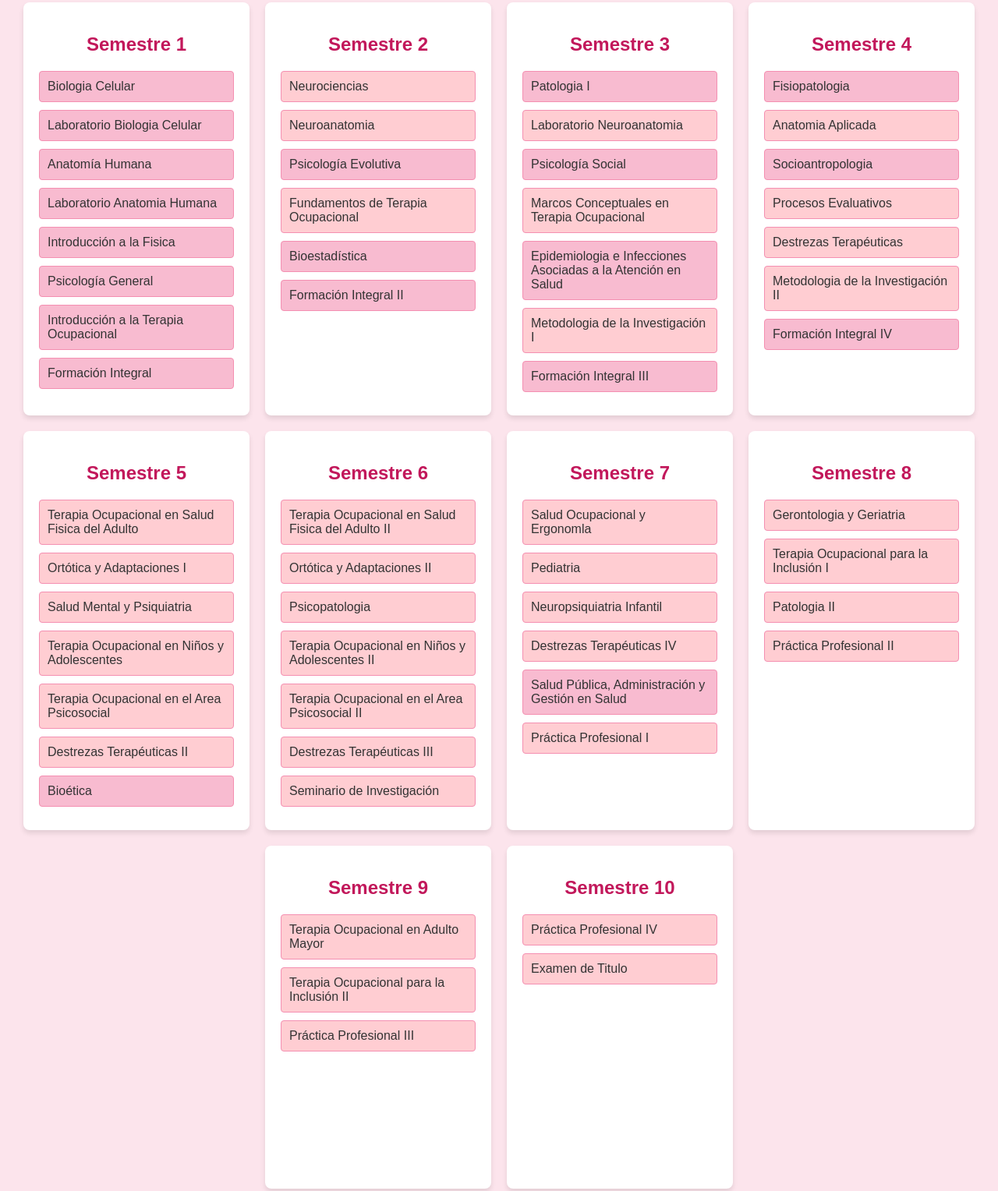
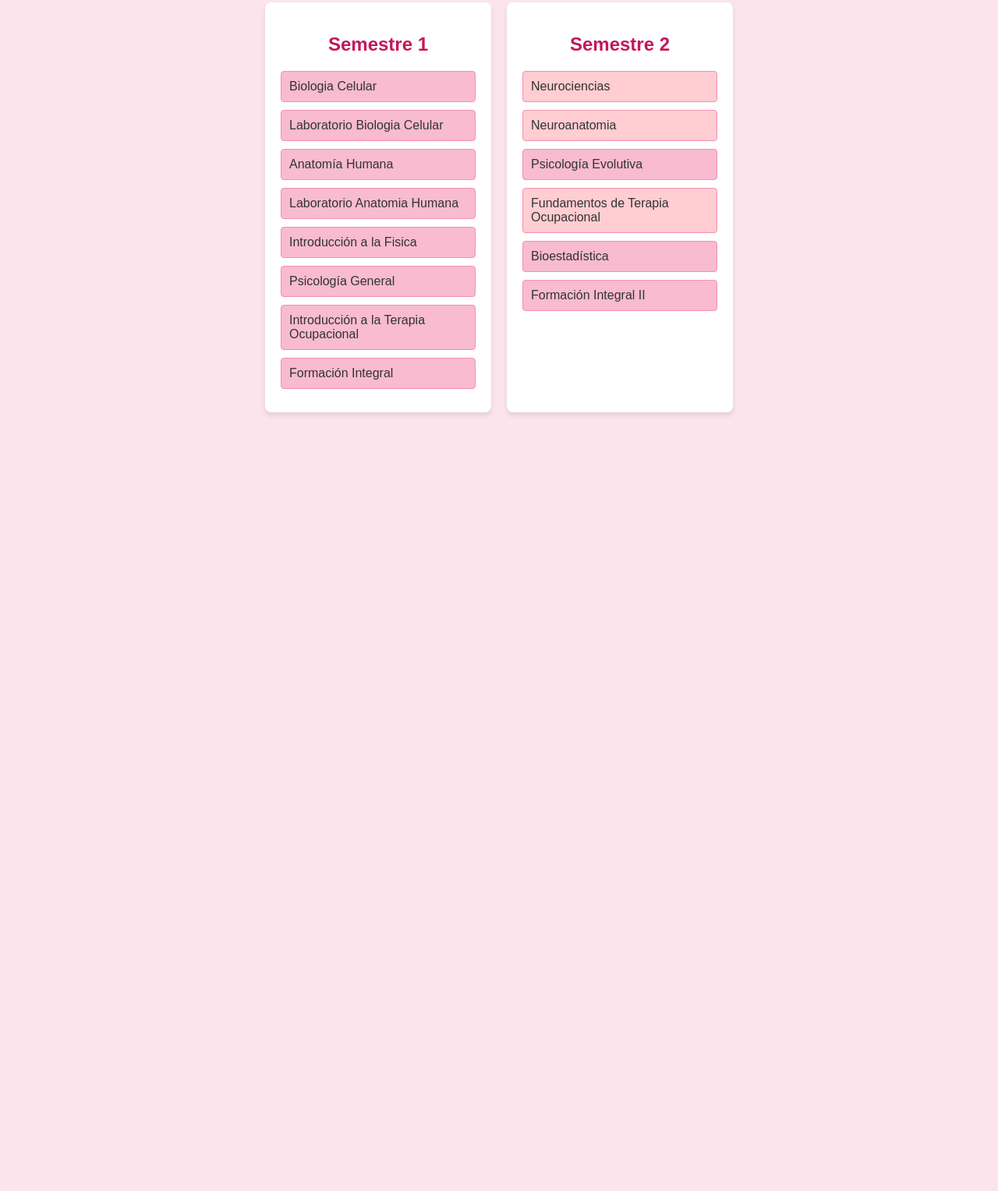
Before and after one commit to thisisre4l/malla-mona-monita, a plain HTML site: page index.html in a window 1280 px wide. Shown: the part 106-1634 px from the top of the page at 78% size. After the commit the page ends 800 px from the top, so only its background shows below. Drawn offline with Linux system fonts and the light colour scheme.

Commit message:
Update index.html

```diff
--- a/index.html
+++ b/index.html
@@ -27,87 +27,13 @@
             <h2>Semestre 2</h2>
             <div class="curso" data-id="s2-1" data-prereq="s1-1,s1-2">Neurociencias</div>
             <div class="curso" data-id="s2-2" data-prereq="s1-3,s1-4">Neuroanatomia</div>
-            <div class="curso" data-id="s2-3">Psicología Evolutiva</div>
+            <div class="curso" data-id="s2-3" data-prereq="">Psicología Evolutiva</div>
             <div class="curso" data-id="s2-4" data-prereq="s1-7">Fundamentos de Terapia Ocupacional</div>
-            <div class="curso" data-id="s2-5">Bioestadística</div>
-            <div class="curso" data-id="s2-6">Formación Integral II</div>
+            <div class="curso" data-id="s2-5" data-prereq="">Bioestadística</div>
+            <div class="curso" data-id="s2-6" data-prereq="">Formación Integral II</div>
         </div>
 
-        <div class="semestre" id="semestre3">
-            <h2>Semestre 3</h2>
-            <div class="curso" data-id="s3-1">Patologia I</div>
-            <div class="curso" data-id="s3-2" data-prereq="s2-2">Laboratorio Neuroanatomia</div>
-            <div class="curso" data-id="s3-3">Psicología Social</div>
-            <div class="curso" data-id="s3-4" data-prereq="s2-4">Marcos Conceptuales en Terapia Ocupacional</div>
-            <div class="curso" data-id="s3-5">Epidemiologia e Infecciones Asociadas a la Atención en Salud</div>
-            <div class="curso" data-id="s3-6" data-prereq="s2-5">Metodologia de la Investigación I</div>
-            <div class="curso" data-id="s3-7">Formación Integral III</div>
         </div>
-
-        <div class="semestre" id="semestre4">
-            <h2>Semestre 4</h2>
-            <div class="curso" data-id="s4-1">Fisiopatologia</div>
-            <div class="curso" data-id="s4-2" data-prereq="s1-3,s1-4">Anatomia Aplicada</div>
-            <div class="curso" data-id="s4-3">Socioantropologia</div>
-            <div class="curso" data-id="s4-4" data-prereq="s3-4">Procesos Evaluativos</div>
-            <div class="curso" data-id="s4-5" data-prereq="s1-7">Destrezas Terapéuticas</div>
-            <div class="curso" data-id="s4-6" data-prereq="s3-6">Metodologia de la Investigación II</div>
-            <div class="curso" data-id="s4-7">Formación Integral IV</div>
-        </div>
-
-        <div class="semestre" id="semestre5">
-            <h2>Semestre 5</h2>
-            <div class="curso" data-id="s5-1" data-prereq="s4-1">Terapia Ocupacional en Salud Fisica del Adulto</div>
-            <div class="curso" data-id="s5-2" data-prereq="s4-2">Ortótica y Adaptaciones I</div>
-            <div class="curso" data-id="s5-3" data-prereq="s1-6,s2-3,s3-3">Salud Mental y Psiquiatria</div>
-            <div class="curso" data-id="s5-4" data-prereq="s4-4">Terapia Ocupacional en Niños y Adolescentes</div>
-            <div class="curso" data-id="s5-5" data-prereq="s4-4">Terapia Ocupacional en el Area Psicosocial</div>
-            <div class="curso" data-id="s5-6" data-prereq="s4-5">Destrezas Terapéuticas II</div>
-            <div class="curso" data-id="s5-7">Bioética</div>
-        </div>
-
-        <div class="semestre" id="semestre6">
-            <h2>Semestre 6</h2>
-            <div class="curso" data-id="s6-1" data-prereq="s5-1">Terapia Ocupacional en Salud Fisica del Adulto II</div>
-            <div class="curso" data-id="s6-2" data-prereq="s5-2">Ortótica y Adaptaciones II</div>
-            <div class="curso" data-id="s6-3" data-prereq="s5-3">Psicopatologia</div>
-            <div class="curso" data-id="s6-4" data-prereq="s5-4">Terapia Ocupacional en Niños y Adolescentes II</div>
-            <div class="curso" data-id="s6-5" data-prereq="s5-5">Terapia Ocupacional en el Area Psicosocial II</div>
-            <div class="curso" data-id="s6-6" data-prereq="s5-6">Destrezas Terapéuticas III</div>
-            <div class="curso" data-id="s6-7" data-prereq="s4-6">Seminario de Investigación</div>
-        </div>
-
-        <div class="semestre" id="semestre7">
-            <h2>Semestre 7</h2>
-            <div class="curso" data-id="s7-1" data-prereq="s6-1">Salud Ocupacional y Ergonomla</div>
-            <div class="curso" data-id="s7-2" data-prereq="s6-4">Pediatria</div>
-            <div class="curso" data-id="s7-3" data-prereq="s6-5">Neuropsiquiatria Infantil</div>
-            <div class="curso" data-id="s7-4" data-prereq="s6-6">Destrezas Terapéuticas IV</div>
-            <div class="curso" data-id="s7-5">Salud Pública, Administración y Gestión en Salud</div>
-            <div class="curso" data-id="s7-6" data-prereq="s6-1,s6-4,s6-5">Práctica Profesional I</div>
-        </div>
-
-        <div class="semestre" id="semestre8">
-            <h2>Semestre 8</h2>
-            <div class="curso" data-id="s8-1" data-prereq="s7-1">Gerontologia y Geriatria</div>
-            <div class="curso" data-id="s8-2" data-prereq="s7-2,s7-3">Terapia Ocupacional para la Inclusión I</div>
-            <div class="curso" data-id="s8-3" data-prereq="s7-4">Patologia II</div>
-            <div class="curso" data-id="s8-4" data-prereq="s7-6">Práctica Profesional II</div>
-        </div>
-
-        <div class="semestre" id="semestre9">
-            <h2>Semestre 9</h2>
-            <div class="curso" data-id="s9-1" data-prereq="s8-1">Terapia Ocupacional en Adulto Mayor</div>
-            <div class="curso" data-id="s9-2" data-prereq="s8-2">Terapia Ocupacional para la Inclusión II</div>
-            <div class="curso" data-id="s9-3" data-prereq="s8-4">Práctica Profesional III</div>
-        </div>
-
-        <div class="semestre" id="semestre10">
-            <h2>Semestre 10</h2>
-            <div class="curso" data-id="s10-1" data-prereq="s9-3">Práctica Profesional IV</div>
-            <div class="curso" data-id="s10-2" data-prereq="s10-1">Examen de Titulo</div>
-        </div>
-    </div>
 
     <script src="script.js"></script>
 </body>
```
